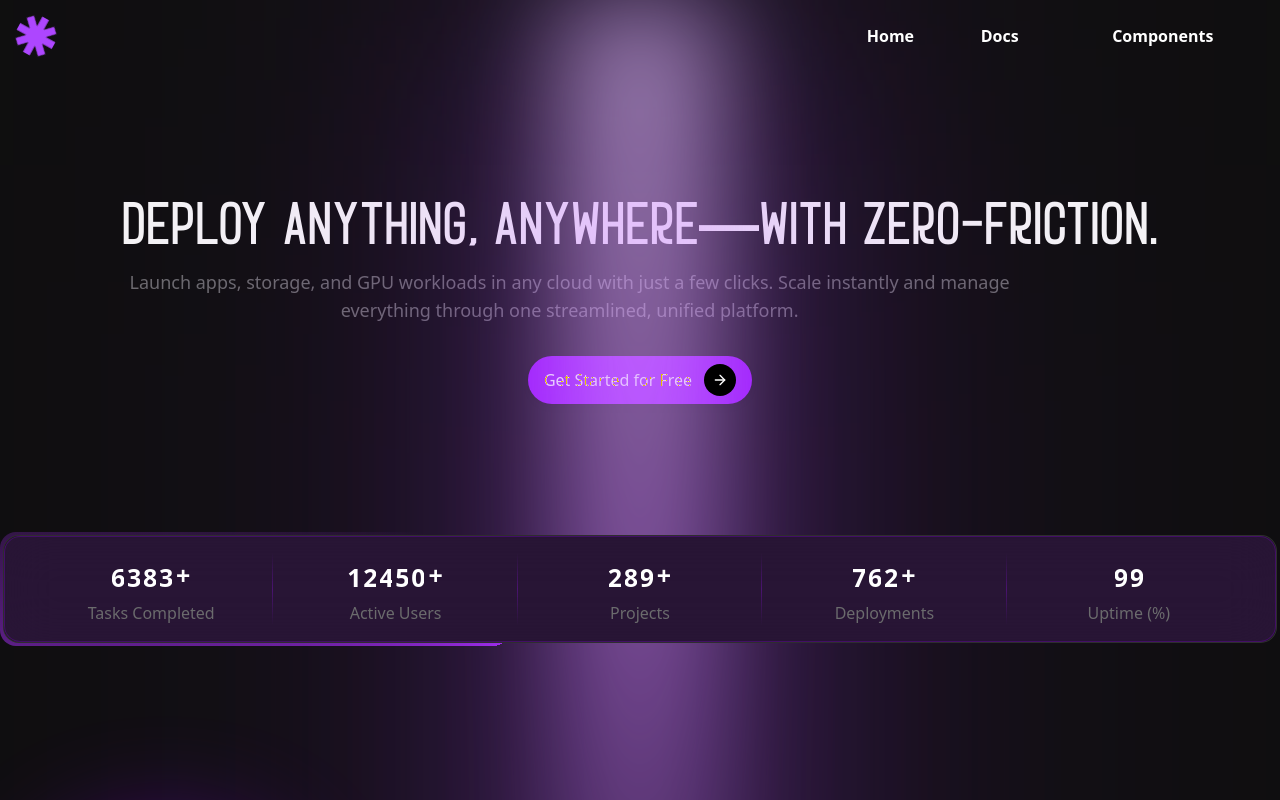
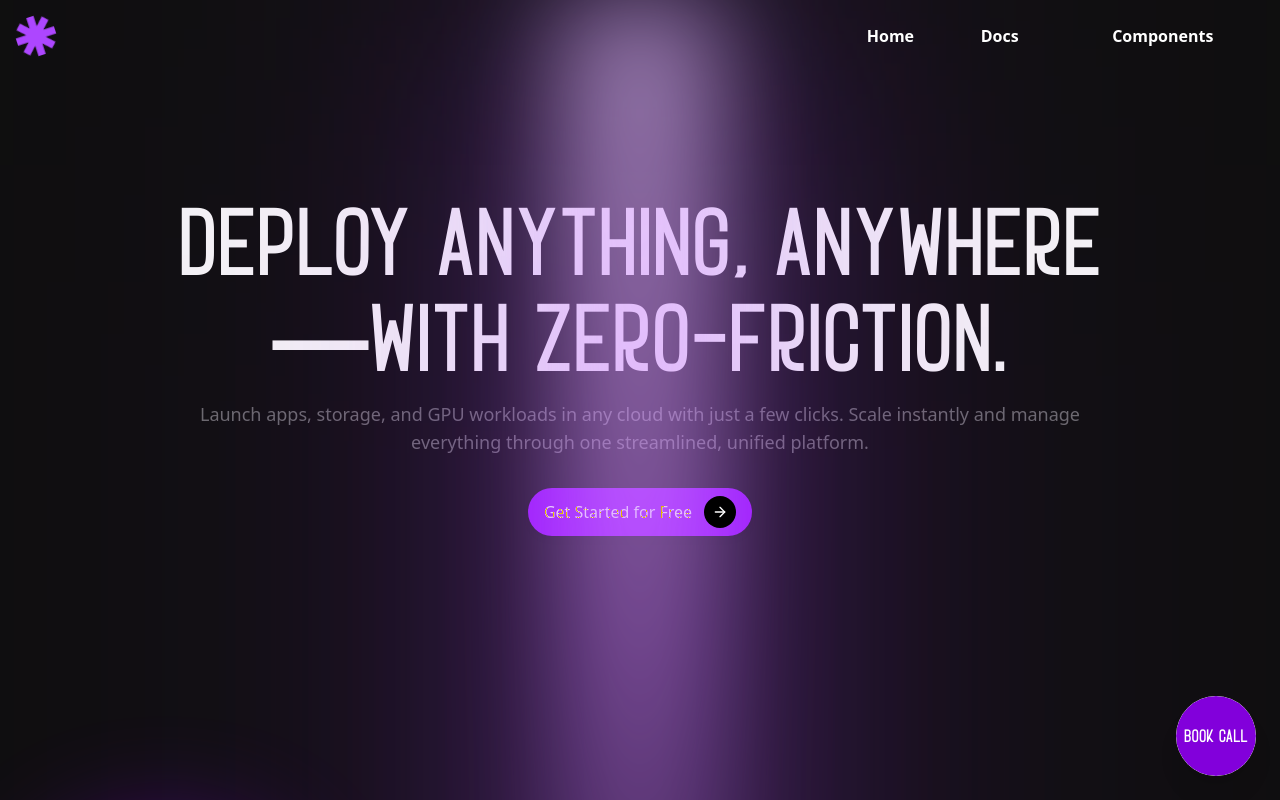
Before and after one commit to vamsi-jagatha/Reusable-Components, a React (Vite) app: page /testing in a window 1280 px wide. Shown: the top 800 px of the page. Built offline with nearby package versions, Linux system fonts and the light colour scheme.

Commit message:
feat(footer): redesign minimal footer and integrate  logo with improved layout and styling

```diff
--- a/src/components/counters/CounterSection-1.jsx
+++ b/src/components/counters/CounterSection-1.jsx
@@ -12,7 +12,7 @@ const CounterSection = ({ items = [] }) => {
       pauseOnHover={false}
       borderLength={10} // % of visible border
       rotation="counterClockwise"
-      className=" mt-20  md:w-7xl md:mt-32 mmd:pt-32   pt-32 pb-12 px-4"
+      className=" mt-20  md:w-7xl md:mt-32 md:pt-32 pt-32 pb-12 px-4"
     >
       <div
         className="
--- a/src/components/quickActionButtons/QuickActionButton-1.jsx
+++ b/src/components/quickActionButtons/QuickActionButton-1.jsx
@@ -68,7 +68,7 @@ const QuickActionButton = ({
     <div
       ref={containerRef}
       className="
-        fixed z-50
+        fixed z-20
         rounded-full
         overflow-hidden
         bg-white
--- a/src/components/timelines/Timeline-1.jsx
+++ b/src/components/timelines/Timeline-1.jsx
@@ -50,6 +50,7 @@ const Timeline = ({ items = [] }) => {
             trigger: desc,
             start: "top 85%",
             end: "top 20%",
+            // scrub: true,
           },
         });
 
@@ -81,7 +82,7 @@ const Timeline = ({ items = [] }) => {
           className="border-t-3 border-secondary-gray pt-4 grid grid-cols-1 md:grid-cols-3 gap-6 items-start"
         >
           {/* Left */}
-          <div className="text-4xl font-bold text-gray-900 opacity-80">
+          <div className="text-4xl font-bold text-purple-800 opacity-80">
             {item.year}
             <div className="text-lg text-gray-500">{item.title}</div>
           </div>
--- a/src/layouts/MainLayout.jsx
+++ b/src/layouts/MainLayout.jsx
@@ -1,12 +1,9 @@
 import { Outlet } from "react-router-dom";
 import Header from "../components/Headers/Header-1";
-import ScrollToTop from "../components/ScrollToTop/ScrollToTop-1";
 
 export default function MainLayout() {
   return (
     <div className="bg-primary-dark text-secondary-white">
-      <ScrollToTop />
-
       <main>
         <Outlet />
       </main>
--- a/src/pages/test/Testing.jsx
+++ b/src/pages/test/Testing.jsx
@@ -1,16 +1,32 @@
+// Testing.jsx
 import React from "react";
-import Spinner from "../../components/spinners/Spinner-1";
 import Landing from "../../sections/landing/Landing-2";
 import About from "../../sections/about/About-2";
 import Features from "../../sections/features/Features-2";
+import QuickActionButton from "../../components/quickActionButtons/QuickActionButton-1";
+import Footer from "../../sections/footer/Footer-1";
 
 const Testing = () => {
   return (
-    <div>
-      <Landing />
-      <About />
-      <Features />
-    </div>
+    <>
+      <QuickActionButton
+        size={80}
+        topLabel="Book Call"
+        bottomLabel="Start Now"
+        textSize="text-lg"
+        duration={1.2}
+        easing="elastic.out(1, 0.5)"
+      />
+
+      <div className="relative z-10  rounded-b-[3.5rem] bg-primary-dark">
+        <Landing />
+        <About />
+        <Features />
+      </div>
+      <div style={{ height: "70vh" }}></div>
+
+      <Footer />
+    </>
   );
 };
 
--- a/src/sections/features/Features-2.jsx
+++ b/src/sections/features/Features-2.jsx
@@ -61,7 +61,7 @@ const Features = () => {
   ];
 
   return (
-    <section className="max-w-[1440px] mx-auto px-4 py-8 flex flex-col space-y-10 md:px-6 md:py-16 md:min-h-screen">
+    <section className="max-w-[1440px]  mx-auto px-4 py-8 flex flex-col space-y-10 md:px-6 md:py-16 md:min-h-screen">
       <div className="text-center">
         <h1 className="text-3xl max-w-2xl mx-auto md:text-4xl lg:text-5xl   ">
           Efficient and Integrated Deploying Services
--- /dev/null
+++ b/src/sections/footer/Footer-1.jsx
@@ -0,0 +1,71 @@
+import React from "react";
+
+const FOOTER_HEIGHT = "70vh";
+
+const Footer = () => {
+  return (
+    <footer
+      className="
+        fixed bottom-0 left-0
+        w-full h-[70vh]
+        bg-purple-600/50 text-white
+        px-10 py-16
+        flex items-center justify-between
+        overflow-hidden
+        z-0
+      "
+    >
+      {/* LEFT SIDE - Content */}
+      <div className="flex flex-col space-y-6 max-w-lg z-10">
+        <h1 className="text-4xl mt-10 md:text-6xl font-extrabold font-ragnear">
+          Let's Build Something Great
+        </h1>
+
+        <p className="text-gray-200 text-lg max-w-md">
+          A minimal footer for a clean modern product. Designed to stay fixed
+          and reveal as the user scrolls.
+        </p>
+
+        {/* NAV ITEMS */}
+        <nav className="flex flex-col space-y-2 mt-4">
+          <a href="#" className="text-gray-300 hover:text-white text-lg">
+            Home
+          </a>
+          <a href="#" className="text-gray-300 hover:text-white text-lg">
+            About
+          </a>
+          <a href="#" className="text-gray-300 hover:text-white text-lg">
+            Features
+          </a>
+          <a href="#" className="text-gray-300 hover:text-white text-lg">
+            Contact
+          </a>
+        </nav>
+
+        {/* SOCIAL + EMAIL */}
+        <div className="flex flex-col md:flex-row gap-10 space-y-3 pt-6">
+          <div className="flex space-x-4">
+            <div className="h-8 w-8 bg-white/10 rounded-full flex items-center justify-center">
+              🌐
+            </div>
+            <div className="h-8 w-8 bg-white/10 rounded-full flex items-center justify-center">
+              🐦
+            </div>
+            <div className="h-8 w-8 bg-white/10 rounded-full flex items-center justify-center">
+              📸
+            </div>
+          </div>
+
+          <p className="text-gray-300 text-lg">contact@example.com</p>
+        </div>
+      </div>
+
+      {/* RIGHT SIDE — SPINNING LOGO (alone, NO SVG) */}
+      <div className="absolute right-20  top-50 md:right-20 md:top-10 w-50 md:w-100 h-50 md:h-100 opacity-70">
+        <img className="text-white " src="/svgs/main-logo.svg" alt="Logo" />
+      </div>
+    </footer>
+  );
+};
+
+export default Footer;
--- a/src/sections/landing/Landing-1.jsx
+++ b/src/sections/landing/Landing-1.jsx
@@ -3,10 +3,13 @@ import ShimmerText from "../../components/ShimmerEffect/ShimmerText1";
 import CardsMatrix from "../../components/cards/Cards-1";
 import Button from "../../components/Buttons/Button-2";
 import ScrollMouse from "../../components/scrollMouse/ScrollMouse-1";
+import ScrollToTop from "../../components/scrollToTop/ScrollToTop-1";
 
 const Landing = () => {
   return (
     <>
+      <ScrollToTop />
+
       <section className=" overflow-hidden h-full lg:min-h-screen flex flex-col md:flex-row items-center justify-center text-center">
         <GradientBg
           colors={["#ff00e6", "#0055ff", "#00f0ff"]}
--- a/src/sections/landing/Landing-2.jsx
+++ b/src/sections/landing/Landing-2.jsx
@@ -3,7 +3,7 @@ import Beam from "../../components/sunlight/Beam-1";
 import Button from "../../components/Buttons/Button-3";
 import { ArrowRight } from "lucide-react";
 import Header from "../../components/Headers/Header-2";
-import CounterSection from "../../components/counters/CounterSection-1";
+// import CounterSection from "../../components/counters/CounterSection-1";
 
 const Landing = () => {
   return (
@@ -26,11 +26,11 @@ const Landing = () => {
 
       <Beam className="opacity-70" />
       <div>
-        <h1 className="text-5xl md:text-6xl max-w-6xl  pt-42 font-ragnear font-bold">
+        <h1 className="text-5xl md:text-8xl max-w-6xl  pt-42 font-ragnear font-bold">
           Deploy anything, anywhere
           <div className=" inline-block">—with zero-friction.</div>
         </h1>
-        <p className=" mt-4 text-md max-w-4xl md:text-lg text-gray-700">
+        <p className=" mt-4 mx-auto text-md max-w-4xl md:text-lg text-gray-700">
           Launch apps, storage, and GPU workloads in any cloud with just a few
           clicks. Scale instantly and manage everything through one streamlined,
           unified platform.
@@ -44,7 +44,8 @@ const Landing = () => {
       >
         Get Started for Free
       </Button>
-      <CounterSection
+      {/* <CounterSection
+        className="mt-10 pt-10"
         items={[
           {
             label: "Tasks Completed",
@@ -87,7 +88,7 @@ const Landing = () => {
             duration: 2000,
           },
         ]}
-      />
+      /> */}
     </section>
   );
 };
```
